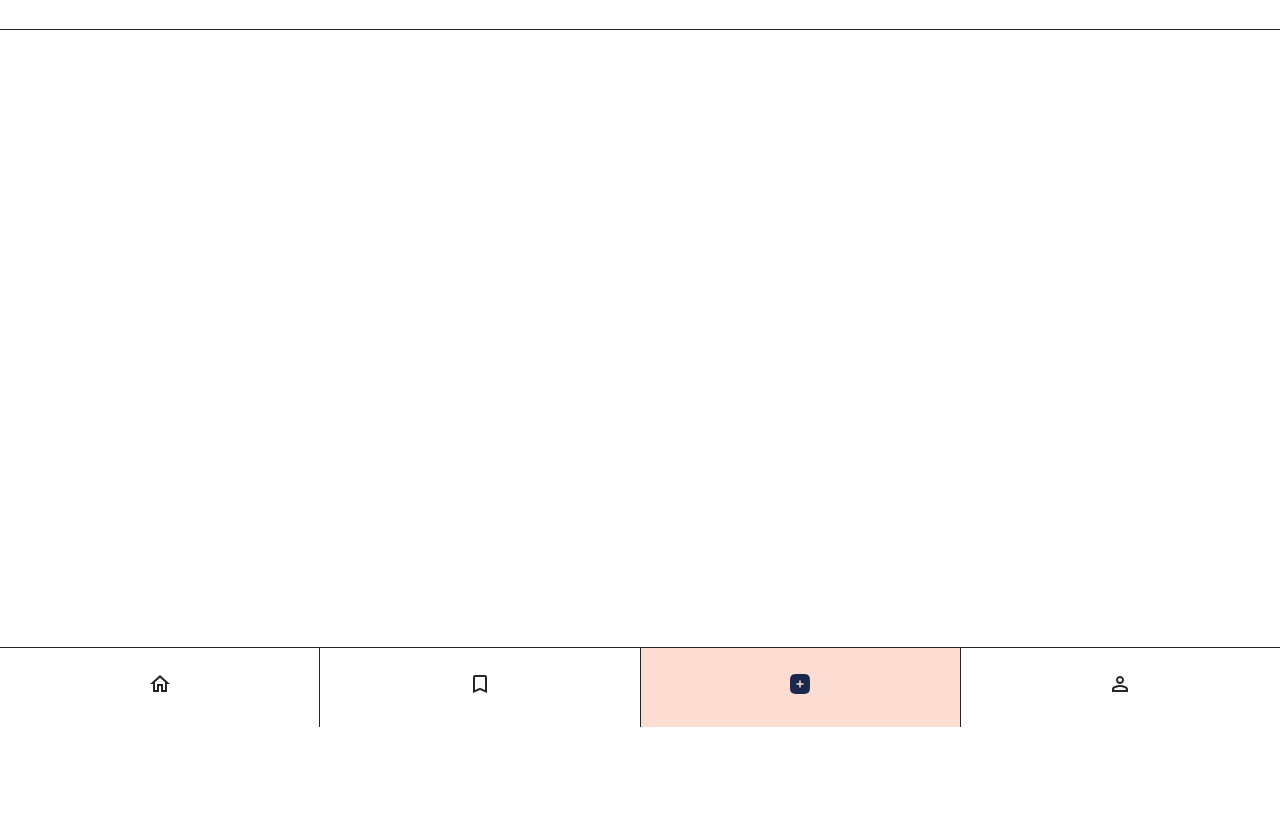
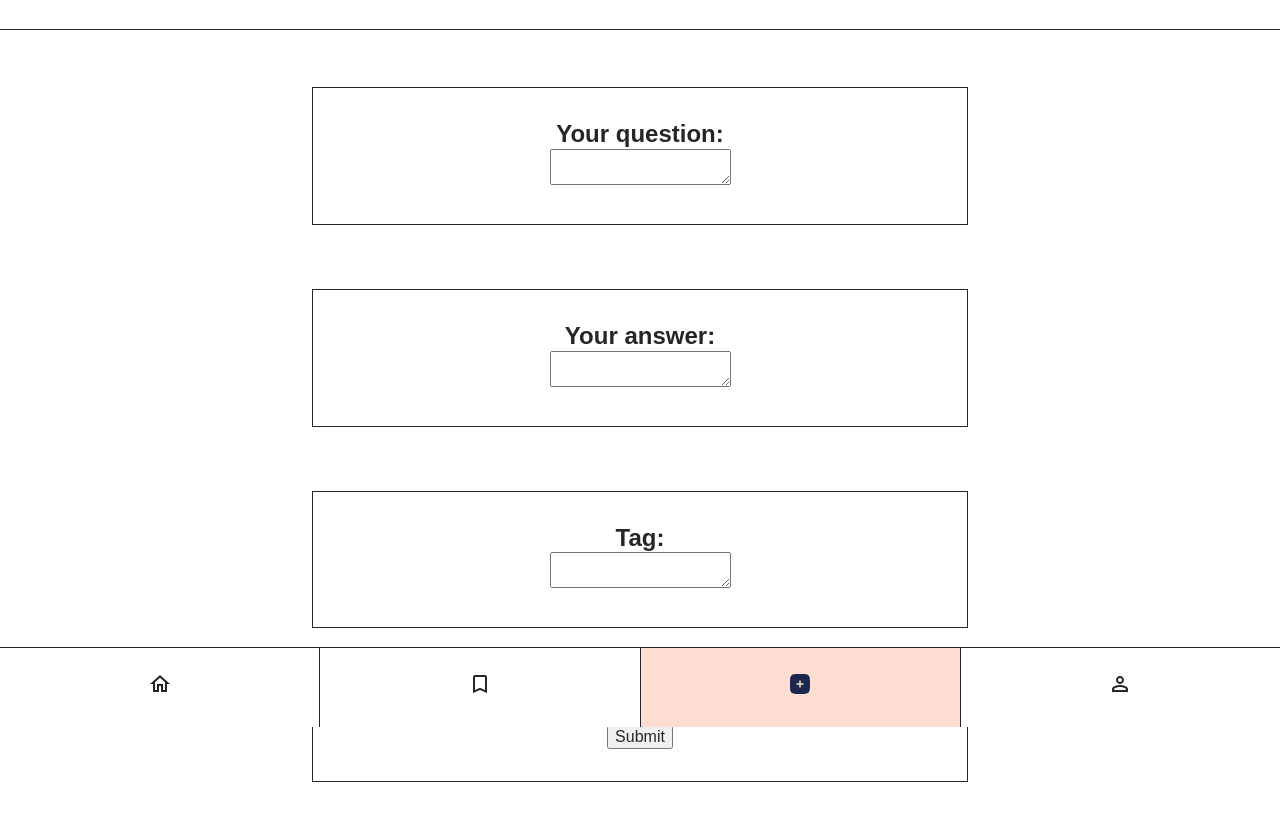
Before and after one commit to Bjoern-Jentschke/recap-project2, a website: page form.html in a window 1280 px wide. Shown: the part 73-894 px from the top of the page. Before the commit the page ends 800 px from the top, so only its background shows below. Drawn offline with Linux system fonts and the light colour scheme.

Commit message:
add form.html

```diff
--- a/form.html
+++ b/form.html
@@ -8,9 +8,52 @@
     <script src="index.js" defer></script>
 </head>
 <body>
+
     <header class="header">
         <h1 class="header__title">Quiz-App</h1>
       </header>
+
+    <main>
+
+    <form>
+
+      <ul class="card-list">
+
+        <li class="card-list__item">
+      <article class="card">
+        <h2>Your question:</h2>
+            <label for="question"></label>
+            <textarea name ="question" id="question"></textarea>
+      </article>
+    </li>
+
+    <li class="card-list__item">
+      <article class="card">
+        <h2>Your answer:</h2>
+            <label for="question"></label>
+            <textarea name ="question" id="question"></textarea>
+      </article>
+    </li>
+
+    <li class="card-list__item">
+      <article class="card">
+        <h2>Tag:</h2>
+            <label for="question"></label>
+            <textarea name ="question" id="question"></textarea>
+      </article>
+    </li>
+    <li class="card-list__item">
+        <article class="card">
+    <button>Submit</button>
+        </article>
+    </li>
+
+    </ul>
+
+    </form>
+
+</main>
+
       <nav class="navigation">
         <ul class="navigation__list">
           <li class="navigation__list-item">
@@ -89,7 +132,9 @@
               </svg>
             </a>
           </li>
+
         </ul>
+    </form>
       </nav>
 </body>
 </html>
```
